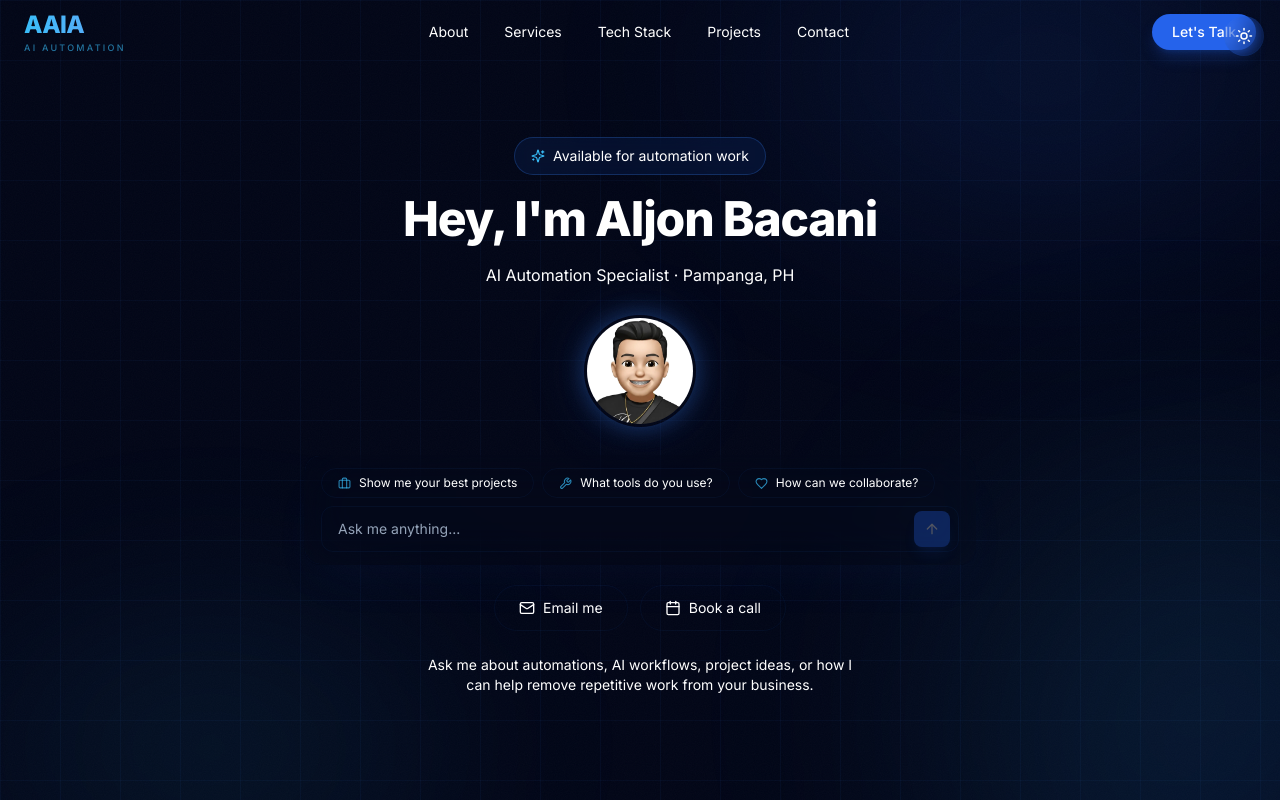
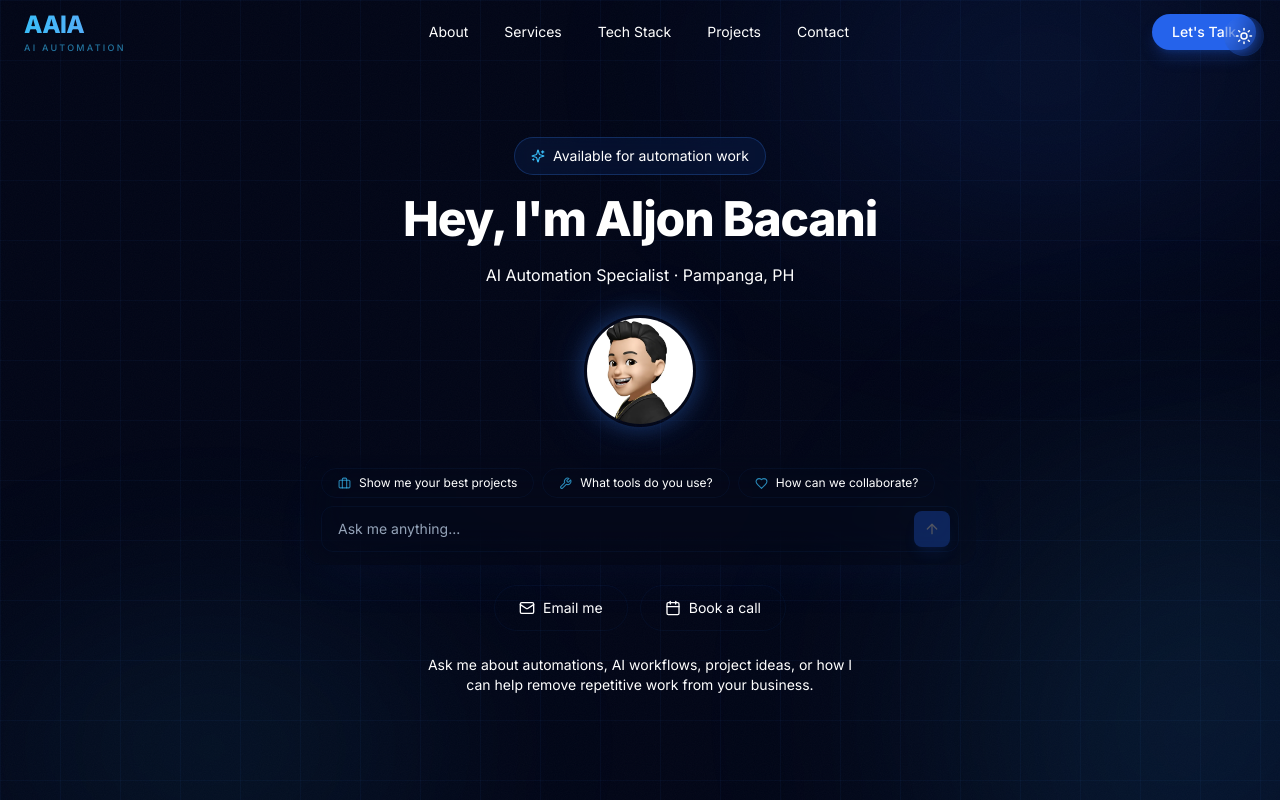
Before and after one commit to aljonbacani005-TVA/aljon-portfolio, a Next.js app: page / in a window 1280 px wide. Shown: the top 800 px of the page. Built offline with nearby package versions, Linux system fonts and the light colour scheme.

Commit message:
Add interactive avatar that follows mouse cursor

```diff
--- /dev/null
+++ b/components/Avatar.tsx
@@ -0,0 +1,124 @@
+"use client";
+
+import { useEffect, useRef, useState, useCallback } from "react";
+
+const FRAME_COUNT = 192;
+
+function framePath(index: number) {
+  return `/Avatar_frames/frame_${String(index).padStart(4, "0")}.webp`;
+}
+
+export function Avatar() {
+  const containerRef = useRef<HTMLDivElement>(null);
+  const mouseRef = useRef({ x: 0.5, y: 0.5 });
+  const currentFrame = useRef(1);
+  const rafRef = useRef<number | null>(null);
+  const [displayFrame, setDisplayFrame] = useState(1);
+  const [isLoaded, setIsLoaded] = useState(false);
+
+  // Preload first few frames
+  useEffect(() => {
+    let mounted = true;
+    const preloadCount = 5;
+    let loaded = 0;
+
+    for (let i = 1; i <= preloadCount; i++) {
+      const img = new Image();
+      img.src = framePath(i);
+      img.onload = () => {
+        loaded++;
+        if (loaded >= preloadCount && mounted) setIsLoaded(true);
+      };
+      img.onerror = () => {
+        loaded++;
+        if (loaded >= preloadCount && mounted) setIsLoaded(true);
+      };
+    }
+
+    // Fallback
+    const timer = setTimeout(() => {
+      if (mounted) setIsLoaded(true);
+    }, 2000);
+
+    return () => {
+      mounted = false;
+      clearTimeout(timer);
+    };
+  }, []);
+
+  // Track mouse position relative to viewport
+  useEffect(() => {
+    const handlePointerMove = (e: PointerEvent) => {
+      mouseRef.current = {
+        x: Math.max(0, Math.min(1, e.clientX / window.innerWidth)),
+        y: Math.max(0, Math.min(1, e.clientY / window.innerHeight)),
+      };
+    };
+
+    const handlePointerLeave = () => {
+      mouseRef.current = { x: 0.5, y: 0.5 };
+    };
+
+    window.addEventListener("pointermove", handlePointerMove);
+    window.addEventListener("pointerleave", handlePointerLeave);
+
+    return () => {
+      window.removeEventListener("pointermove", handlePointerMove);
+      window.removeEventListener("pointerleave", handlePointerLeave);
+    };
+  }, []);
+
+  // Animation loop — map mouse position to frame
+  useEffect(() => {
+    const tick = () => {
+      const { x, y } = mouseRef.current;
+
+      // Map mouse X to frame range (left = early frames, right = later frames)
+      // Use Y to add subtle variation
+      const xMix = x;
+      const yMix = 0.3 + y * 0.4; // Weight Y less, keep it subtle
+
+      const target = Math.round(1 + xMix * (FRAME_COUNT - 1) * 0.8 + (yMix - 0.5) * 10);
+      const clamped = Math.max(1, Math.min(FRAME_COUNT, target));
+
+      // Smooth interpolation
+      const blend = 0.12;
+      currentFrame.current = Math.round(
+        currentFrame.current + (clamped - currentFrame.current) * blend
+      );
+      currentFrame.current = Math.max(1, Math.min(FRAME_COUNT, currentFrame.current));
+
+      setDisplayFrame(currentFrame.current);
+      rafRef.current = requestAnimationFrame(tick);
+    };
+
+    rafRef.current = requestAnimationFrame(tick);
+
+    return () => {
+      if (rafRef.current) cancelAnimationFrame(rafRef.current);
+    };
+  }, []);
+
+  return (
+    <div
+      ref={containerRef}
+      className="relative"
+    >
+      <div
+        className="w-28 h-28 rounded-full bg-[--bg-card] p-[3px] shadow-2xl shadow-primary-600/40"
+        style={{ animation: "glow-pulse 3s ease-in-out infinite" }}
+      >
+        <div className="w-full h-full rounded-full bg-[--bg-deep] flex items-center justify-center overflow-hidden">
+          <img
+            src={framePath(displayFrame)}
+            alt="Aljon Bacani"
+            className={`w-full h-full object-cover transition-opacity duration-300 ${
+              isLoaded ? "opacity-100" : "opacity-0"
+            }`}
+            draggable={false}
+          />
+        </div>
+      </div>
+    </div>
+  );
+}
--- a/components/Hero.tsx
+++ b/components/Hero.tsx
@@ -3,6 +3,7 @@
 import { useState, useRef, useEffect } from "react";
 import { motion } from "framer-motion";
 import { ArrowUp, Calendar, Mail, Sparkles, Briefcase, Wrench, Heart, Sun, Moon } from "lucide-react";
+import { Avatar } from "@/components/Avatar";
 
 const suggestions = [
   { icon: Briefcase, label: "Show me your best projects" },
@@ -83,18 +84,7 @@ export function Hero() {
           transition={{ duration: 0.6, delay: 0.2 }}
           className="my-2"
         >
-          <div
-            className="w-28 h-28 rounded-full bg-[--bg-card] p-[3px] shadow-2xl shadow-primary-600/40"
-            style={{ animation: "glow-pulse 3s ease-in-out infinite" }}
-          >
-            <div className="w-full h-full rounded-full bg-[--bg-deep] flex items-center justify-center overflow-hidden">
-              <img
-                src="/Avatar_frames/frame_0001.webp"
-                alt="Aljon Bacani"
-                className="w-full h-full object-cover"
-              />
-            </div>
-          </div>
+          <Avatar />
         </motion.div>
 
         {/* Chat container */}
```
